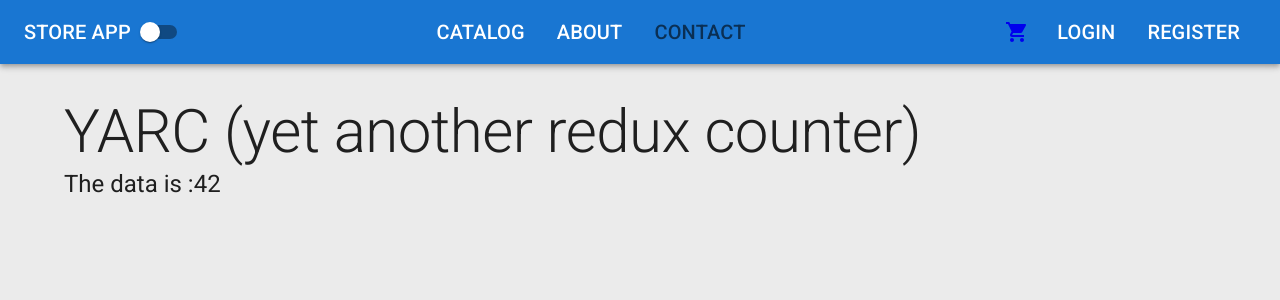
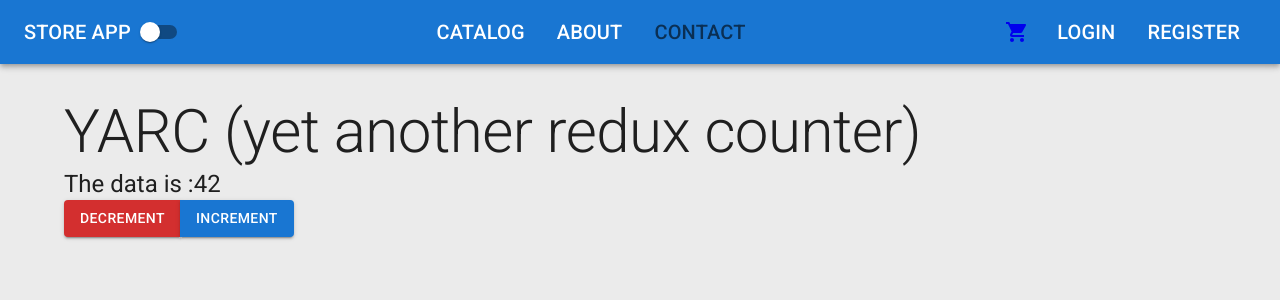
Before and after one commit to hjpunzalan/store-client, a React (Create React App) app: page /contact in a window 1280 px wide. Shown: the top 300 px of the page. Built offline with nearby package versions, Linux system fonts and the light colour scheme.

Commit message:
adding redux actions

```diff
--- a/src/features/contact/ContactPage.tsx
+++ b/src/features/contact/ContactPage.tsx
@@ -1,10 +1,9 @@
-import { Typography } from "@mui/material";
-import { useSelector } from "react-redux";
-import { CounterState } from "./counterReducer";
+import { Button, ButtonGroup, Typography } from "@mui/material";
+import { useDispatch, useSelector } from "react-redux";
+import { CounterActions, CounterState } from "./counterReducer";
 
-interface Props {}
-
-const ContactPage = (props: Props) => {
+const ContactPage = () => {
+	const dispatch = useDispatch();
 	const { data, title } = useSelector((state: CounterState) => state);
 	return (
 		<>
@@ -12,6 +11,22 @@ const ContactPage = (props: Props) => {
 			<Typography component="p" variant="h5">
 				The data is :{data}
 			</Typography>
+			<ButtonGroup>
+				<Button
+					onClick={() => dispatch({ type: CounterActions.DECREMENT_COUNTER })}
+					variant="contained"
+					color="error"
+				>
+					Decrement
+				</Button>
+				<Button
+					onClick={() => dispatch({ type: CounterActions.INCREMENT_COUNTER })}
+					variant="contained"
+					color="primary"
+				>
+					Increment
+				</Button>
+			</ButtonGroup>
 		</>
 	);
 };
--- a/src/features/contact/counterReducer.ts
+++ b/src/features/contact/counterReducer.ts
@@ -1,6 +1,11 @@
 export interface CounterState {
 	data: number;
 	title: string;
+}
+
+export enum CounterActions {
+	INCREMENT_COUNTER,
+	DECREMENT_COUNTER,
 }
 
 const initialState: CounterState = {
@@ -8,6 +13,24 @@ const initialState: CounterState = {
 	title: "YARC (yet another redux counter)",
 };
 
-export default function counterReducer(state = initialState, action: any) {
-	return state;
+export default function counterReducer(
+	state = initialState,
+	action: { type: CounterActions }
+) {
+	switch (action.type) {
+		case CounterActions.INCREMENT_COUNTER: {
+			return {
+				...state,
+				data: state.data + 1,
+			};
+		}
+		case CounterActions.DECREMENT_COUNTER: {
+			return {
+				...state,
+				data: state.data - 1,
+			};
+		}
+		default:
+			return state;
+	}
 }
```
